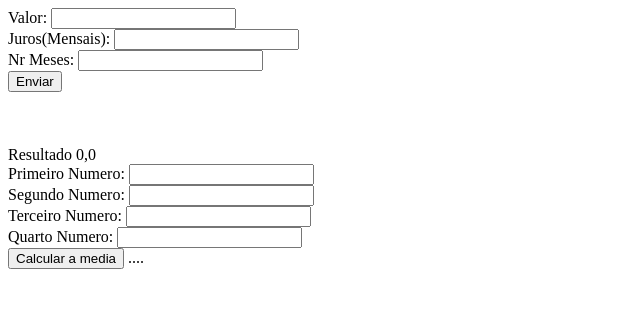
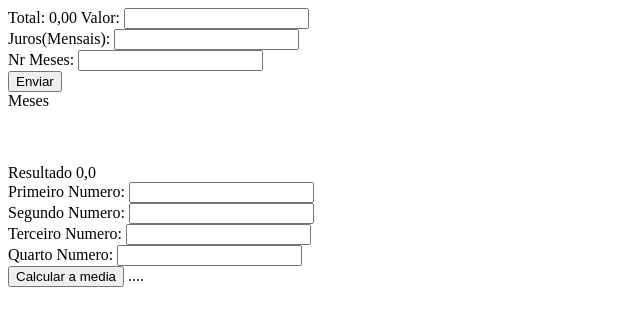
Before and after one commit to rhuancavalcanti/primeirob_3t, a plain HTML site: page index.html in a window 1280 px wide. Shown: the whole page, without its empty margins (0-640 px from the left). Drawn offline with Linux system fonts and the light colour scheme.

Commit message:
aula 26/10

```diff
--- a/index.html
+++ b/index.html
@@ -1,5 +1,8 @@
+
+
 <!DOCTYPE html>
 <html lang="pt-br">
+
 <head>
     <meta charset="UTF-8">
     <meta http-equiv="X-UA-Compatible" content="IE=edge">
@@ -7,22 +10,29 @@
     <title>Primeiro B</title>
     <script src="estudo.js"></script>
 </head>
+
 <body>
-Valor: <input id="Valor" type="text" ><br>
-Juros(Mensais): <input id="Juros" type="text" ><br>
-Nr Meses: <input id="Meses" type="text" ><br>
-<button onclick="total()">Enviar</button>
+   <div class="calculadora">
+    <span id="totalgeral">Total: 0,00</span>
+    Valor: <input id="Valor" type="text"><br>
+    Juros(Mensais): <input id="Juros" type="text"><br>
+    Nr Meses: <input id="Meses" type="text"><br>
+    <button onclick="total()">Enviar</button>
+    </div>
+    </div>
+    <span id="mes">Meses</span>
 
-<br><br><br><br>
-<span id="result">Resultado 0,0 </span><br>
-Primeiro Numero: <input id = "n1" type = text><br>
-Segundo Numero: <input id = "n2" type = text><br>
-Terceiro Numero: <input id = "n3" type = text><br>
-Quarto Numero: <input id = "n4" type = text><br>
+    <br><br><br><br>
+    <span id="result">Resultado 0,0 </span><br>
+    Primeiro Numero: <input id="n1" type=text><br>
+    Segundo Numero: <input id="n2" type=text><br>
+    Terceiro Numero: <input id="n3" type=text><br>
+    Quarto Numero: <input id="n4" type=text><br>
 
-<button onclick="media()">Calcular a media</button>
+    <button onclick="media()">Calcular a media</button>
 
-....
+    ....
 
 </body>
+
 </html>
```
